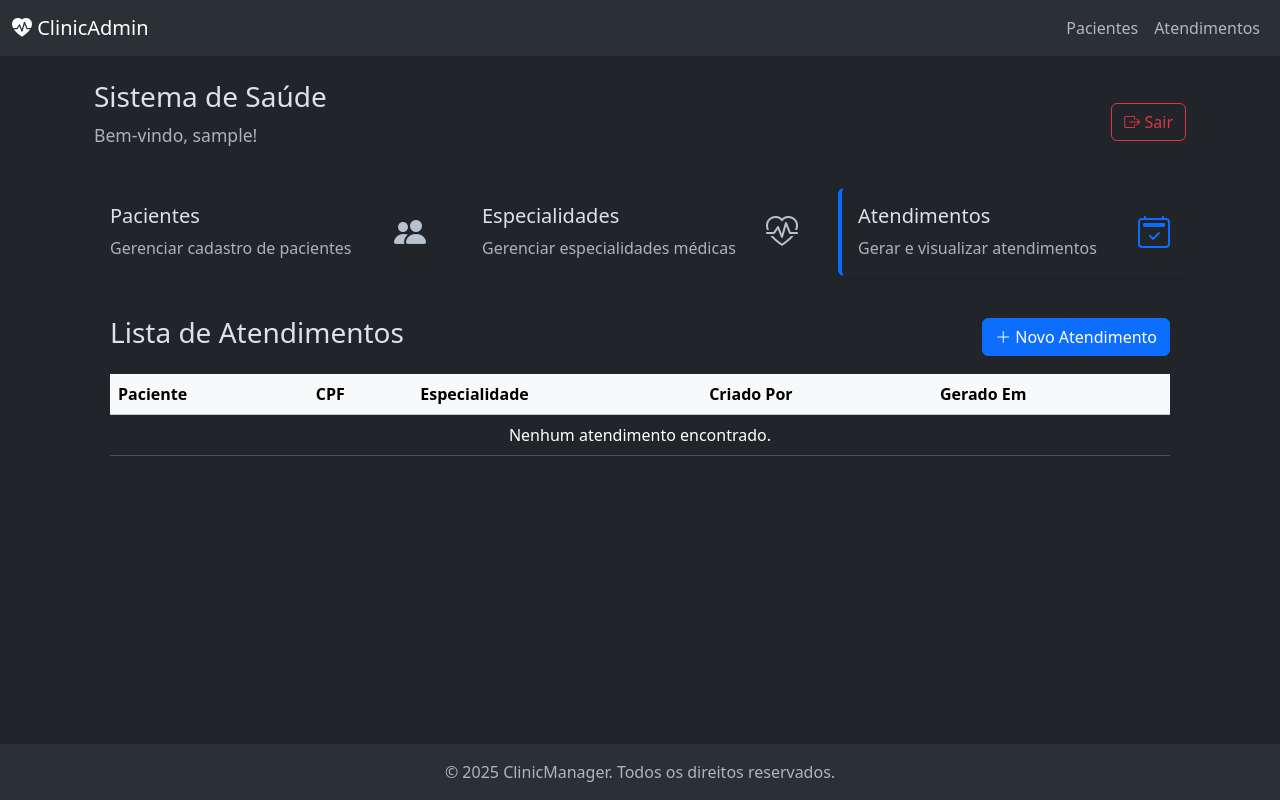
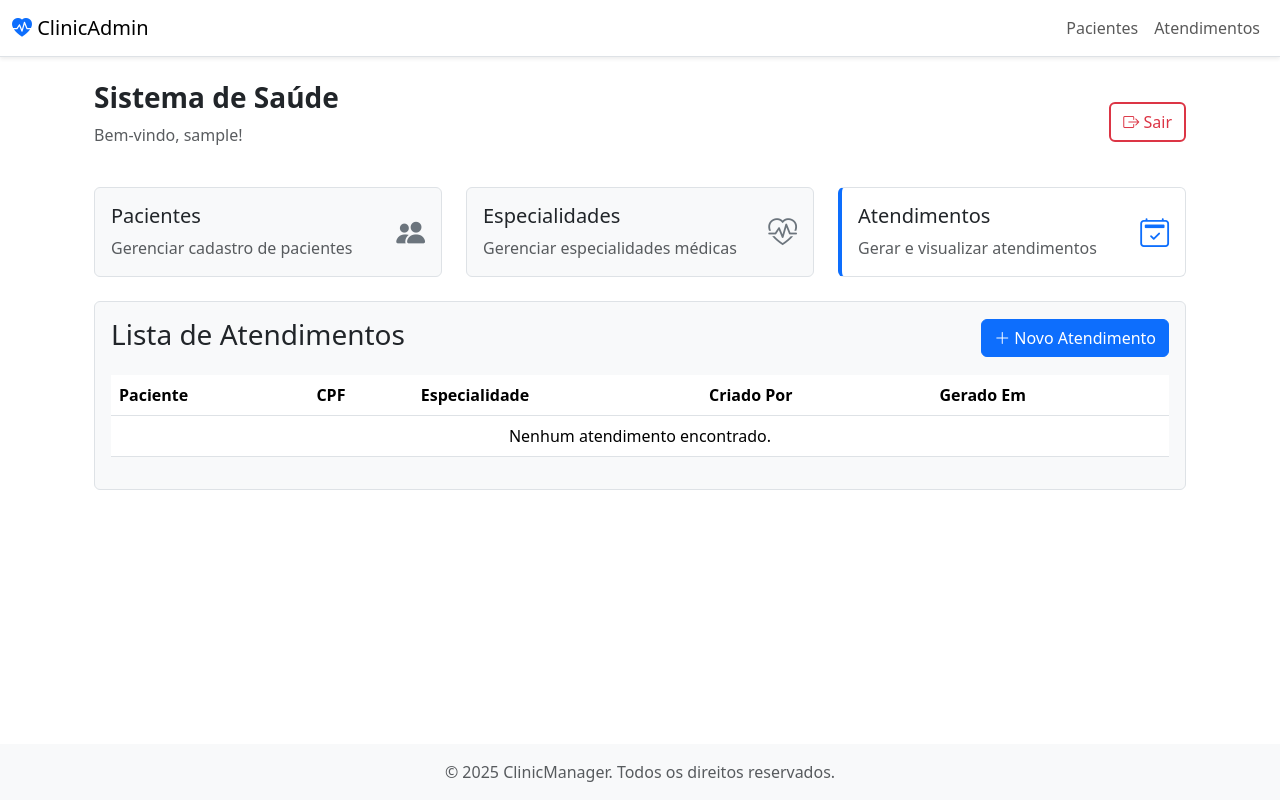
Before and after one commit to Amilcar-Cesar/clinica-api, a Flask app: page / in a window 1280 px wide. Run offline with Flask 3, Linux system fonts and the light colour scheme; the visitor is signed in with stand-in values (Sample User, id 1); data that the repository does not hold is empty.

Commit message:
alteração para o tema light e adaptações de alguns componentes

```diff
--- a/src/static/css/style.css
+++ b/src/static/css/style.css
@@ -1,49 +1,56 @@
-/* Estilo para os cartões de resumo */
+/* 1. Define o fundo principal como branco */
+body {
+    background-color: #ffffff;
+}
+
+/* 2. Estilo para os textos do cabeçalho da página */
+.page-header h1 {
+    color: #212529; /* Cor de texto padrão (preto suave) */
+    font-weight: 600;
+}
+.page-header p {
+    color: #6c757d; /* Cor de texto 'muted' (cinza) */
+}
+
+/* 3. Estilo para os cards de resumo e o card da tabela */
+.summary-card,
+.card {
+    background-color: #f8f9fa; /* Fundo cinza bem claro para criar contraste */
+    border: 1px solid #dee2e6;  /* Borda sutil */
+    box-shadow: none; /* Remove a sombra antiga para um look mais 'flat' */
+    transition: all 0.2s ease-in-out;
+}
+
 .summary-card {
-    border: 1px solid #ffffff;
-    transition: all 0.2s ease-in-out;
     cursor: pointer;
 }
 
 .summary-card:hover {
-    transform: translateY(-5px);
-    box-shadow: 0 6px 14px rgba(0, 0, 0, 0.08);
+    transform: translateY(-4px);
+    border-color: #a7b3c2;
 }
 
 .summary-card.active {
-    border-left: 4px solid #086bff; /* Borda azul para o card ativo */
-    box-shadow: 0 4px 12px rgba(0, 0, 0, 0.08);
+    border-left: 4px solid #0d6efd;
+    background-color: #ffffff; /* Deixa o card ativo branco para mais destaque */
 }
 
 .summary-card .icon-lg {
-    font-size: 2rem; /* Tamanho dos ícones */
-    color: #b6c2ce;
+    font-size: 1.8rem;
+    color: #6c757d;
 }
 
 .summary-card.active .icon-lg {
-    color: #0d6efd; /* Cor do ícone no card ativo */
+    color: #0d6efd;
 }
 
-/* Remove a borda padrão do card principal da lista */
-.card {
-    border: none;
-    box-shadow: 0 3px 9px rgba(0, 0, 0, 0.05);
+/* 4. Estilo para o cabeçalho da tabela */
+.table-light {
+    --bs-table-bg: #ffffff; /* Deixa o cabeçalho da tabela branco */
+    --bs-table-border-color: #dee2e6;
 }
 
-/* Alinhamento dos botões de ação na tabela */
-.action-buttons a, .action-buttons button {
-    margin: 0 4px;
+/* Botão de sair no cabeçalho */
+.page-header .btn {
+    border-width: 2px;
 }
-
-/* Em src/main/static/css/style.css */
-
-/* Garante que o título principal seja claro no tema escuro */
-.page-header h1 {
-    color: #dee2e6; /* Um branco suave do Bootstrap */
-}
-
-/* Garante que o subtítulo seja mais suave (muted) */
-.page-header p {
-    color: #adb5bd; /* Cor padrão 'muted' do Bootstrap */
-    font-size: 1.1rem;
-}
--- a/src/templates/base.html
+++ b/src/templates/base.html
@@ -1,5 +1,5 @@
 <!doctype html>
-<html lang="pt-BR" data-bs-theme="dark">
+<html lang="pt-BR" data-bs-theme="light">
   <head>
     <meta charset="utf-8">
     <meta name="viewport" content="width=device-width, initial-scale=1">
@@ -22,10 +22,10 @@
   </head>
   <body class="d-flex flex-column">
 
-    <nav class="navbar navbar-expand-lg bg-body-tertiary">
+    <nav class="navbar navbar-expand-lg bg-white border-bottom shadow-sm">
       <div class="container-fluid">
         <a class="navbar-brand" href="{{ url_for('home_route.home') }}" >
-          <i class="bi bi-heart-pulse-fill"></i>
+          <i class="bi bi-heart-pulse-fill text-primary"></i>
           ClinicAdmin
         </a>
         <button class="navbar-toggler" type="button" data-bs-toggle="collapse" data-bs-target="#navbarNav" aria-controls="navbarNav" aria-expanded="false" aria-label="Toggle navigation">
```
